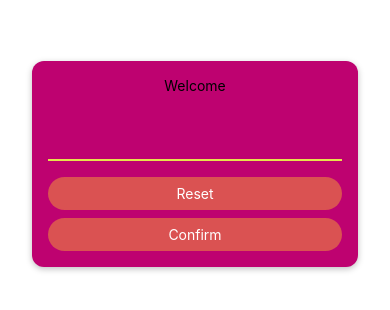
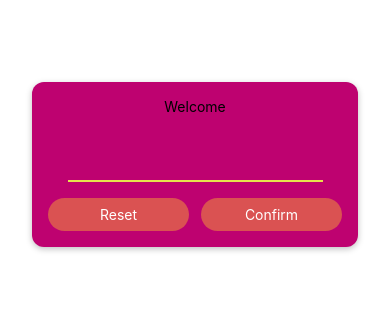
Before and after one commit to diegohdez90/native-guess-my-number, a React Native app: screen / in a window 390 px wide. Shown: the part 258-568 px from the top of the page. Built offline with nearby package versions, Linux system fonts and the light colour scheme.

Commit message:
feat: update style at root button actions

```diff
--- a/screen/RootScreen.js
+++ b/screen/RootScreen.js
@@ -15,8 +15,14 @@ export default function RootScreen() {
         autoCorrect={false}
         autoComplete='off'
       />
-      <PrimaryButton>Reset</PrimaryButton>
-      <PrimaryButton>Confirm</PrimaryButton>
+      <View style={styles.actions}>
+        <View style={styles.actionContainer}>
+          <PrimaryButton>Reset</PrimaryButton>
+        </View>
+        <View style={styles.actionContainer}>
+          <PrimaryButton>Confirm</PrimaryButton>
+        </View>
+      </View>
     </View>
   )
 }
@@ -42,7 +48,6 @@ const styles = StyleSheet.create({
     shadowOpacity: 0.25,
   },
   input: {
-    width: '100%',
     padding: 16,
     textAlign: 'center',
     borderBottomColor: '#e6e34c',
@@ -50,5 +55,15 @@ const styles = StyleSheet.create({
     color: '#e6e34c',
     marginVertical: 8,
     fontWeight: 'bold'
+  },
+  actions: {
+    width: '100%',
+    flexDirection: 'row',
+    alignContent: 'space-between',
+    justifyContent: 'space-evenly',
+    gap: 12,
+  },
+  actionContainer: {
+    flex: 1
   }
 })
```
